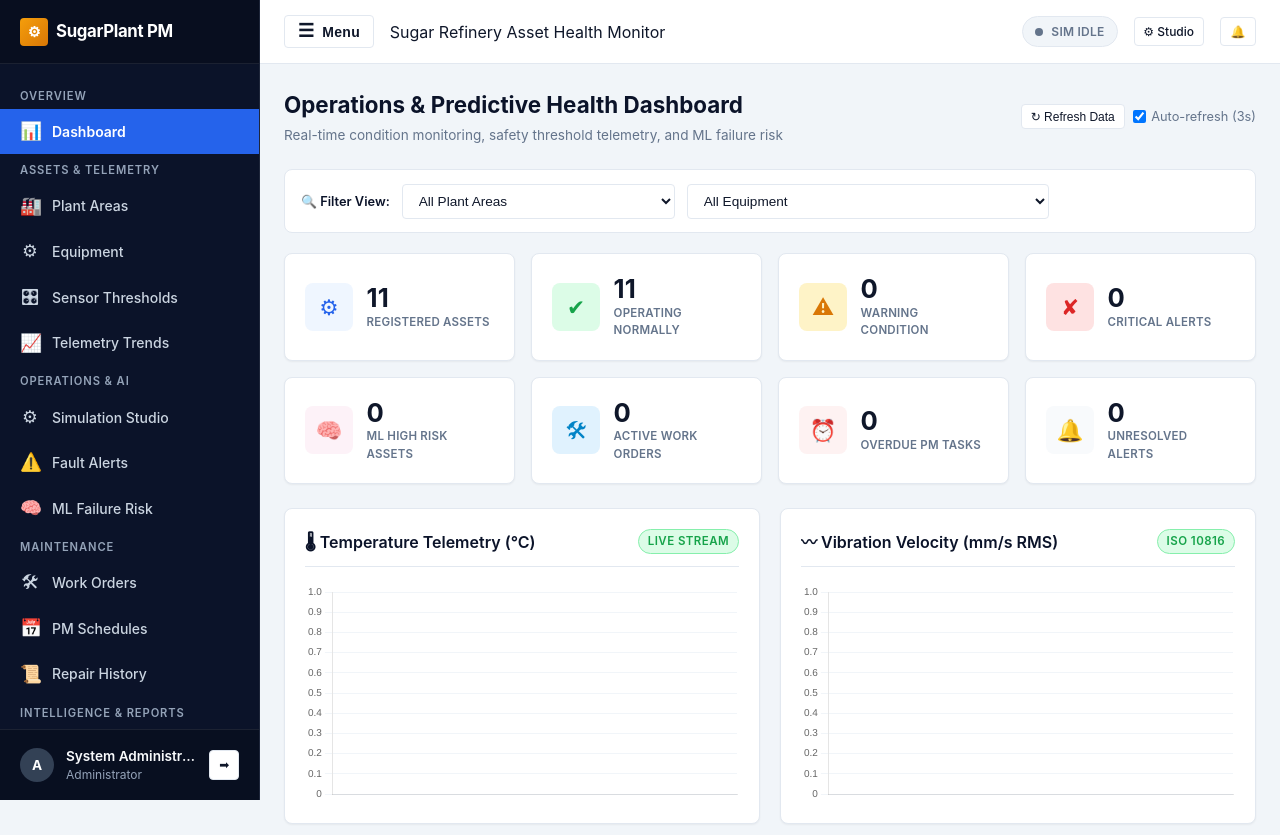
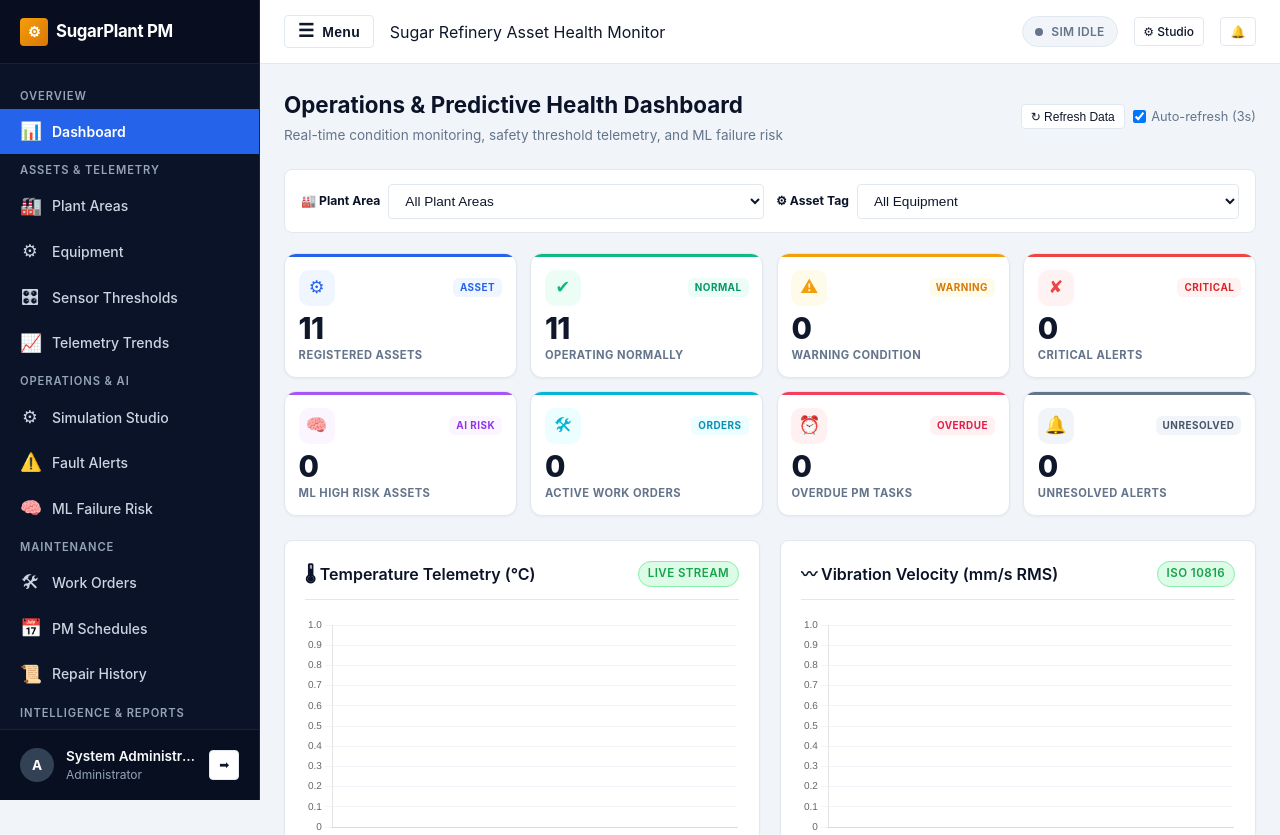
Before and after one commit to Kgotso03/sugar-plant-maintenance, a Flask app: page /dashboard in a window 1280 px wide. Shown: the top 835 px of the page. Run offline with Flask 3, Linux system fonts and the light colour scheme; the visitor is signed in with stand-in values (Sample User, id 1); data comes from the database, SQL or seed files in the repository; data that the repository does not hold is empty.

Commit message:
feat(ui): redesign dashboard metric cards into modern professional square tiles for mobile & desktop

```diff
--- a/static/css/style.css
+++ b/static/css/style.css
@@ -506,6 +506,158 @@ body {
   word-break: break-word;
 }
 
+/* ── Modern Dashboard KPI Grid (Compact Square Metric Tiles) ─────────────── */
+.dashboard-kpi-grid {
+  display: grid;
+  grid-template-columns: repeat(4, 1fr);
+  gap: 0.85rem;
+  margin-bottom: 1.5rem;
+}
+
+.kpi-square {
+  background: var(--bg-card, #ffffff);
+  border: 1px solid var(--border-light, #e2e8f0);
+  border-radius: var(--radius-lg, 14px);
+  padding: 0.95rem 0.85rem;
+  display: flex;
+  flex-direction: column;
+  justify-content: space-between;
+  min-height: 124px;
+  box-shadow: 0 1px 3px rgba(15, 23, 42, 0.04), 0 1px 2px rgba(15, 23, 42, 0.02);
+  transition: transform 0.15s ease, box-shadow 0.15s ease, border-color 0.15s ease;
+  position: relative;
+  overflow: hidden;
+}
+
+.kpi-square:hover {
+  transform: translateY(-2px);
+  box-shadow: 0 6px 16px rgba(15, 23, 42, 0.08);
+  border-color: #cbd5e1;
+}
+
+.kpi-square::before {
+  content: "";
+  position: absolute;
+  top: 0;
+  left: 0;
+  right: 0;
+  height: 3px;
+  background: transparent;
+  transition: background 0.2s ease;
+}
+
+.kpi-square.kpi-blue::before { background: #2563eb; }
+.kpi-square.kpi-green::before { background: #10b981; }
+.kpi-square.kpi-amber::before { background: #f59e0b; }
+.kpi-square.kpi-red::before { background: #ef4444; }
+.kpi-square.kpi-purple::before { background: #a855f7; }
+.kpi-square.kpi-cyan::before { background: #06b6d4; }
+.kpi-square.kpi-rose::before { background: #f43f5e; }
+.kpi-square.kpi-slate::before { background: #64748b; }
+
+.kpi-square-top {
+  display: flex;
+  align-items: center;
+  justify-content: space-between;
+  margin-bottom: 0.4rem;
+}
+
+.kpi-icon-box {
+  width: 36px;
+  height: 36px;
+  border-radius: 10px;
+  display: flex;
+  align-items: center;
+  justify-content: center;
+  font-size: 1.1rem;
+  flex-shrink: 0;
+}
+
+.kpi-blue .kpi-icon-box { background: #eff6ff; color: #2563eb; }
+.kpi-green .kpi-icon-box { background: #ecfdf5; color: #10b981; }
+.kpi-amber .kpi-icon-box { background: #fffbeb; color: #f59e0b; }
+.kpi-red .kpi-icon-box { background: #fef2f2; color: #ef4444; }
+.kpi-purple .kpi-icon-box { background: #faf5ff; color: #a855f7; }
+.kpi-cyan .kpi-icon-box { background: #ecfeff; color: #06b6d4; }
+.kpi-rose .kpi-icon-box { background: #fff1f2; color: #f43f5e; }
+.kpi-slate .kpi-icon-box { background: #f1f5f9; color: #64748b; }
+
+.kpi-chip {
+  font-size: 0.62rem;
+  font-weight: 700;
+  text-transform: uppercase;
+  letter-spacing: 0.05em;
+  padding: 2px 7px;
+  border-radius: 6px;
+}
+
+.kpi-blue .kpi-chip { color: #2563eb; background: #eff6ff; }
+.kpi-green .kpi-chip { color: #059669; background: #ecfdf5; }
+.kpi-amber .kpi-chip { color: #d97706; background: #fffbeb; }
+.kpi-red .kpi-chip { color: #dc2626; background: #fef2f2; }
+.kpi-purple .kpi-chip { color: #9333ea; background: #faf5ff; }
+.kpi-cyan .kpi-chip { color: #0891b2; background: #ecfeff; }
+.kpi-rose .kpi-chip { color: #e11d48; background: #fff1f2; }
+.kpi-slate .kpi-chip { color: #475569; background: #f1f5f9; }
+
+.kpi-main {
+  display: flex;
+  flex-direction: column;
+}
+
+.kpi-num {
+  font-size: 1.85rem;
+  font-weight: 800;
+  line-height: 1.1;
+  color: #0f172a;
+  letter-spacing: -0.025em;
+  margin-bottom: 0.2rem;
+}
+
+.kpi-text {
+  font-size: 0.7rem;
+  font-weight: 700;
+  text-transform: uppercase;
+  letter-spacing: 0.04em;
+  color: #64748b;
+  line-height: 1.25;
+}
+
+/* Compact Filter Bar */
+.filter-bar-compact {
+  padding: 0.65rem 0.85rem;
+  margin-bottom: 1rem;
+}
+
+.filter-controls-row {
+  display: flex;
+  gap: 0.75rem;
+  width: 100%;
+}
+
+.filter-item {
+  display: flex;
+  align-items: center;
+  gap: 0.5rem;
+  flex: 1;
+}
+
+.filter-label {
+  font-size: 0.76rem;
+  font-weight: 700;
+  color: var(--navy-dark, #0f172a);
+  white-space: nowrap;
+  margin-bottom: 0;
+}
+
+.filter-select {
+  flex: 1;
+  min-width: 0;
+  font-size: 0.82rem;
+  padding: 0.45rem 0.65rem;
+  border-radius: var(--radius-md, 8px);
+}
+
 /* Status Badges */
 .badge {
   display: inline-flex;
--- a/templates/base.html
+++ b/templates/base.html
@@ -13,7 +13,7 @@
   <title>{% block title %}Dashboard{% endblock %} - Sugar Plant Predictive Maintenance</title>
 
   <link rel="manifest" href="{{ url_for('static', filename='manifest.json') }}">
-  <link rel="stylesheet" href="{{ url_for('static', filename='css/style.css') }}?v=2.2">
+  <link rel="stylesheet" href="{{ url_for('static', filename='css/style.css') }}?v=3.0">
 
   <!-- Chart.js 4.4.8 -->
   <script src="https://cdn.jsdelivr.net/npm/chart.js@4.4.8/dist/chart.umd.min.js"></script>
--- a/templates/dashboard/index.html
+++ b/templates/dashboard/index.html
@@ -19,88 +19,125 @@
 </div>
 
 <!-- Filters -->
-<div class="filter-bar">
-  <span style="font-size: 0.8rem; font-weight: 600; color: var(--navy-dark);">&#x1F50D; Filter View:</span>
-  <select id="filterPlantArea" class="form-control" style="width: auto; min-width: 220px;" onchange="fetchDashboardData()">
+<div class="filter-bar filter-bar-compact">
+  <div class="filter-controls-row">
+    <div class="filter-item">
+      <label class="filter-label" for="filterPlantArea">&#x1F3ED; Plant Area</label>
+      <select id="filterPlantArea" class="form-control filter-select" onchange="fetchDashboardData()">
         <option value="">All Plant Areas</option>
         {% for area in plant_areas %}
           <option value="{{ area.id }}">{{ area.name }}</option>
         {% endfor %}
       </select>
+    </div>
 
-  <select id="filterEquipment" class="form-control" style="width: auto; min-width: 220px;" onchange="fetchDashboardData()">
+    <div class="filter-item">
+      <label class="filter-label" for="filterEquipment">&#x2699; Asset Tag</label>
+      <select id="filterEquipment" class="form-control filter-select" onchange="fetchDashboardData()">
         <option value="">All Equipment</option>
         {% for eq in equipment_list %}
           <option value="{{ eq.id }}">{{ eq.equipment_tag }} - {{ eq.name }}</option>
         {% endfor %}
       </select>
     </div>
-
-<!-- Top Metrics KPI Cards -->
-<div class="grid-cols-4">
-  <div class="card stat-card">
-    <div class="stat-icon" style="background-color: #eff6ff; color: #2563eb;">&#x2699;</div>
-    <div>
-      <div class="stat-value" id="statTotalEquipment">-</div>
-      <div class="stat-label">Registered Assets</div>
   </div>
 </div>
 
-  <div class="card stat-card">
-    <div class="stat-icon" style="background-color: var(--success-bg); color: var(--success);">&#x2714;</div>
-    <div>
-      <div class="stat-value" id="statNormal">-</div>
-      <div class="stat-label">Operating Normally</div>
+<!-- Top Metrics KPI Cards (Professional Square Tiles) -->
+<div class="dashboard-kpi-grid">
+  <!-- 1. Registered Assets -->
+  <div class="kpi-square kpi-blue">
+    <div class="kpi-square-top">
+      <div class="kpi-icon-box">&#x2699;</div>
+      <span class="kpi-chip">Asset</span>
+    </div>
+    <div class="kpi-main">
+      <div class="kpi-num" id="statTotalEquipment">-</div>
+      <div class="kpi-text">Registered Assets</div>
     </div>
   </div>
 
-  <div class="card stat-card">
-    <div class="stat-icon" style="background-color: var(--warning-bg); color: var(--warning);">&#x26A0;</div>
-    <div>
-      <div class="stat-value" id="statWarning">-</div>
-      <div class="stat-label">Warning Condition</div>
+  <!-- 2. Operating Normally -->
+  <div class="kpi-square kpi-green">
+    <div class="kpi-square-top">
+      <div class="kpi-icon-box">&#x2714;</div>
+      <span class="kpi-chip">Normal</span>
+    </div>
+    <div class="kpi-main">
+      <div class="kpi-num" id="statNormal">-</div>
+      <div class="kpi-text">Operating Normally</div>
     </div>
   </div>
 
-  <div class="card stat-card">
-    <div class="stat-icon" style="background-color: var(--danger-bg); color: var(--danger);">&#x2718;</div>
-    <div>
-      <div class="stat-value" id="statCritical">-</div>
-      <div class="stat-label">Critical Alerts</div>
+  <!-- 3. Warning Condition -->
+  <div class="kpi-square kpi-amber">
+    <div class="kpi-square-top">
+      <div class="kpi-icon-box">&#x26A0;</div>
+      <span class="kpi-chip">Warning</span>
     </div>
+    <div class="kpi-main">
+      <div class="kpi-num" id="statWarning">-</div>
+      <div class="kpi-text">Warning Condition</div>
     </div>
   </div>
 
-<div class="grid-cols-4" style="margin-top: -0.5rem;">
-  <div class="card stat-card">
-    <div class="stat-icon" style="background-color: #fdf2f8; color: #db2777;">&#x1F9E0;</div>
-    <div>
-      <div class="stat-value" id="statHighRisk">-</div>
-      <div class="stat-label">ML High Risk Assets</div>
+  <!-- 4. Critical Alerts -->
+  <div class="kpi-square kpi-red">
+    <div class="kpi-square-top">
+      <div class="kpi-icon-box">&#x2718;</div>
+      <span class="kpi-chip">Critical</span>
+    </div>
+    <div class="kpi-main">
+      <div class="kpi-num" id="statCritical">-</div>
+      <div class="kpi-text">Critical Alerts</div>
     </div>
   </div>
 
-  <div class="card stat-card">
-    <div class="stat-icon" style="background-color: var(--info-bg); color: var(--info);">&#x1F6E0;</div>
-    <div>
-      <div class="stat-value" id="statOpenWO">-</div>
-      <div class="stat-label">Active Work Orders</div>
+  <!-- 5. ML High Risk Assets -->
+  <div class="kpi-square kpi-purple">
+    <div class="kpi-square-top">
+      <div class="kpi-icon-box">&#x1F9E0;</div>
+      <span class="kpi-chip">AI Risk</span>
+    </div>
+    <div class="kpi-main">
+      <div class="kpi-num" id="statHighRisk">-</div>
+      <div class="kpi-text">ML High Risk Assets</div>
     </div>
   </div>
 
-  <div class="card stat-card">
-    <div class="stat-icon" style="background-color: #fef2f2; color: #dc2626;">&#x23F0;</div>
-    <div>
-      <div class="stat-value" id="statOverdueTasks">-</div>
-      <div class="stat-label">Overdue PM Tasks</div>
+  <!-- 6. Active Work Orders -->
+  <div class="kpi-square kpi-cyan">
+    <div class="kpi-square-top">
+      <div class="kpi-icon-box">&#x1F6E0;</div>
+      <span class="kpi-chip">Orders</span>
+    </div>
+    <div class="kpi-main">
+      <div class="kpi-num" id="statOpenWO">-</div>
+      <div class="kpi-text">Active Work Orders</div>
     </div>
   </div>
 
-  <div class="card stat-card">
-    <div class="stat-icon" style="background-color: #f8fafc; color: #475569;">&#x1F514;</div>
-    <div>
-      <div class="stat-value" id="statActiveAlerts">-</div>
-      <div class="stat-label">Unresolved Alerts</div>
+  <!-- 7. Overdue PM Tasks -->
+  <div class="kpi-square kpi-rose">
+    <div class="kpi-square-top">
+      <div class="kpi-icon-box">&#x23F0;</div>
+      <span class="kpi-chip">Overdue</span>
+    </div>
+    <div class="kpi-main">
+      <div class="kpi-num" id="statOverdueTasks">-</div>
+      <div class="kpi-text">Overdue PM Tasks</div>
+    </div>
+  </div>
+
+  <!-- 8. Unresolved Alerts -->
+  <div class="kpi-square kpi-slate">
+    <div class="kpi-square-top">
+      <div class="kpi-icon-box">&#x1F514;</div>
+      <span class="kpi-chip">Unresolved</span>
+    </div>
+    <div class="kpi-main">
+      <div class="kpi-num" id="statActiveAlerts">-</div>
+      <div class="kpi-text">Unresolved Alerts</div>
     </div>
   </div>
 </div>
```
Also changed, not shown: other parts of static/css/style.css (+69 -1 lines). Lines whose indentation alone changed are shown as unchanged.
